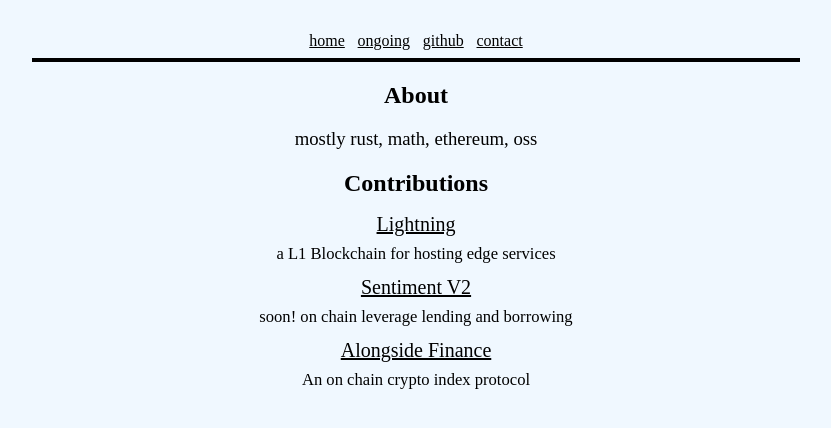
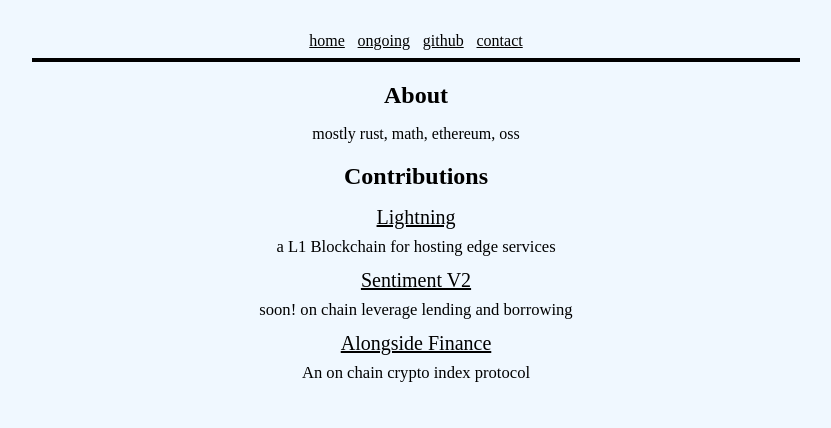
Before and after one commit to nhtyy/push0dev, a Next.js app: page / in a window 1280 px wide. Shown: the top 428 px of the page, without its empty margins (224-1055 px from the left). Built offline with nearby package versions, Linux system fonts and the light colour scheme.

Commit message:
font size

```diff
--- a/src/pages/index.tsx
+++ b/src/pages/index.tsx
@@ -7,9 +7,9 @@
     <div style={{justifyContent: "center"}}>
       <h2 className="homepage-section-header">About</h2>
       <div style={{ width: "40vw", textAlign: "center", justifyContent: "center", margin: "auto" }}>
-        <h3 style={{fontWeight: "normal"}}>
+        <p style={{fontWeight: "normal", fontSize: "2vh"}}>
           mostly rust, math, ethereum, oss
-        </h3>
+        </p>
       </div>
       <h2 className="homepage-section-header">Contributions</h2>
       <LinkList
```
